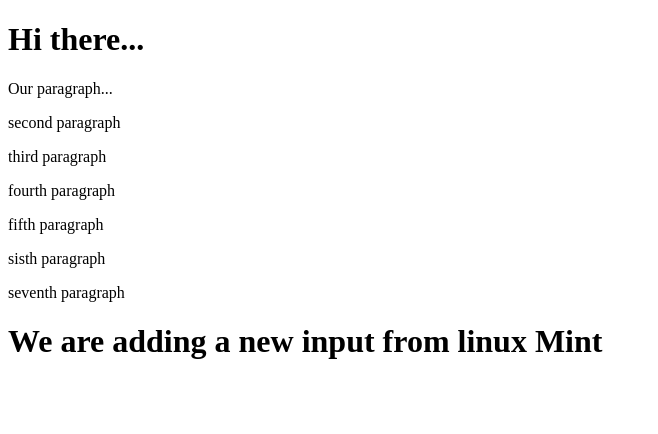
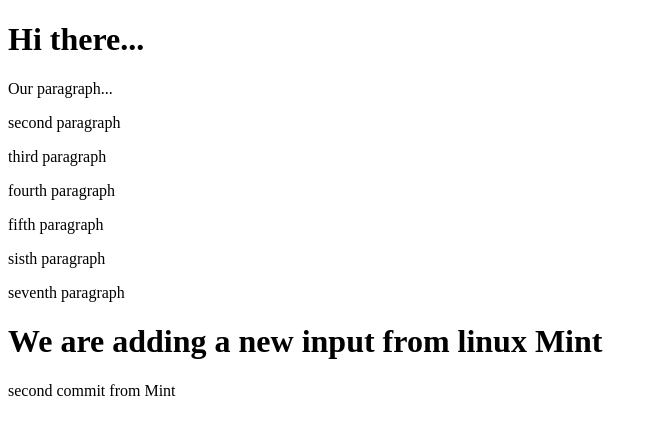
Before and after one commit to Iske82/gitTest, a plain HTML site: page index.html in a window 1280 px wide. Shown: the whole page, without its empty margins (0-658 px from the left). Drawn offline with Linux system fonts and the light colour scheme.

Commit message:
second commit with different userName

```diff
--- a/index.html
+++ b/index.html
@@ -13,5 +13,6 @@
 		<p>sisth paragraph</p>
 		<p>seventh paragraph</p>
 	<h1>We are adding a new input from linux Mint</h1>
+	<p>second commit from Mint</p>
 </body>
 </html>
```
